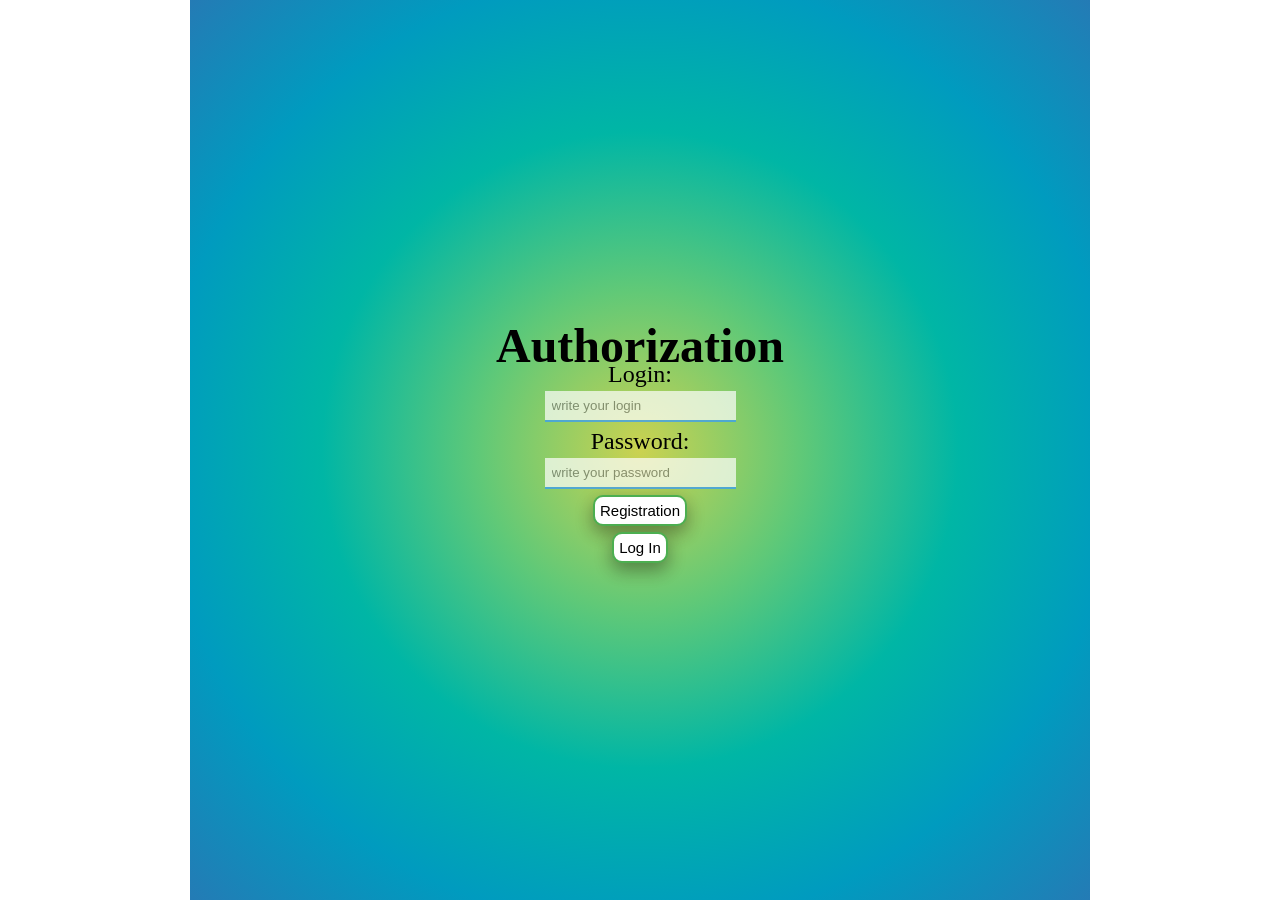
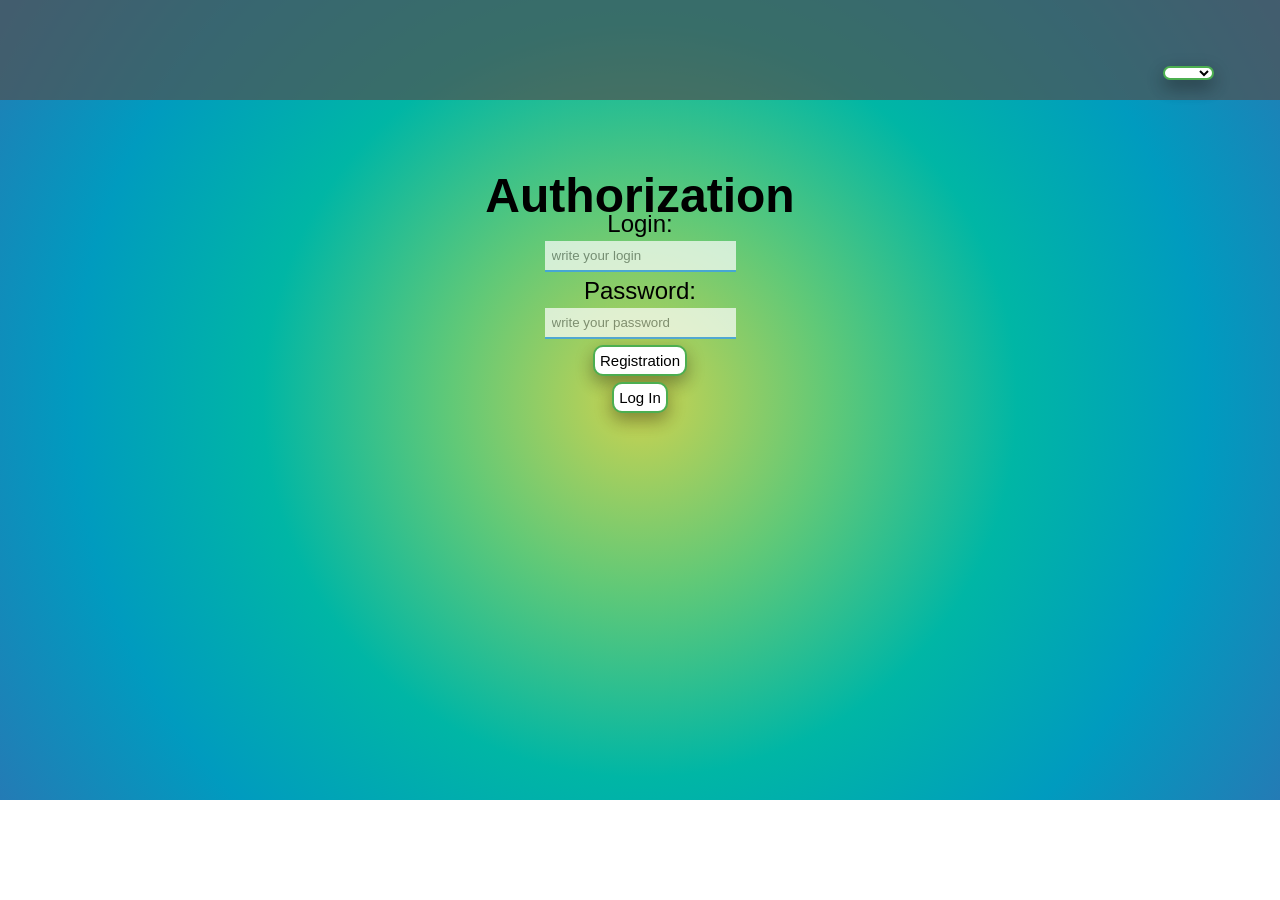
Before and after one commit to Altair0593/testProjectoneDist, a website built with webpack: page static/public/authorization.html in a window 1280 px wide. After the commit the page ends 800 px from the top, so only its background shows below. Built offline with nearby package versions, Linux system fonts and the light colour scheme.

Commit message:
add header autorization

```diff
--- a/static/public/authorization.html
+++ b/static/public/authorization.html
@@ -5,7 +5,14 @@
   <title>Authorization</title>
 <!--  <link rel="stylesheet" href="css/autorization.css">-->
 </head>
-<body>
+<body><div class="main-wrapper">
+  <header class="header">
+    <div class="header__cabinet cabinet">
+      <div class="header__cabinet cabinet">
+      <select class="custom-button authorization-form__sel--language"><option>ru</option><option>en</option></select>
+      </div>
+    </div>
+  </header>
 <main class="wrapper">
   <div class="main">
   <div class="main__authorization-title">
@@ -41,6 +48,7 @@
   </div>
   </div>
 </main>
+</div>
 <!--<script src="../src/authorizationValidation.js"></script>-->
 </body>
 </html>
--- a/static/public/css/autorization.less
+++ b/static/public/css/autorization.less
@@ -11,11 +11,27 @@ body{
   align-items: center;
   justify-content: center;
 }
-
+.header{
+  background-color: rgba(80,80,80,0.7);
+  height: 100px;
+  display: flex;
+  justify-content: flex-end;
+}
+.cabinet {
+  font-family: 'Alata', sans-serif;
+  display: flex;
+  margin: 17px;
+}
+.main-wrapper {
+  font-family: 'Alata', sans-serif;
+  background-image: @backgroundWrapper;
+  position: fixed;
+  z-index: -1;
+  width: 100%;
+  height: 100%;
+}
 .wrapper {
   .display-flex();
-  height: @wrapperHeight;
-  background-image: @backgroundWrapper;
   text-align: @alignCenter;
 }
 .custom-input{
--- a/static/public/css/index.less
+++ b/static/public/css/index.less
@@ -25,12 +25,10 @@ body {
   font-family: 'Alata', sans-serif;
   display: flex;
   justify-content: flex-end;
-
-  margin: 30px;
+  margin: 33px;
 }
 .login-name{
   margin: auto;
-
 }
 .header{
   background-color: rgba(80,80,80,0.7);
```
